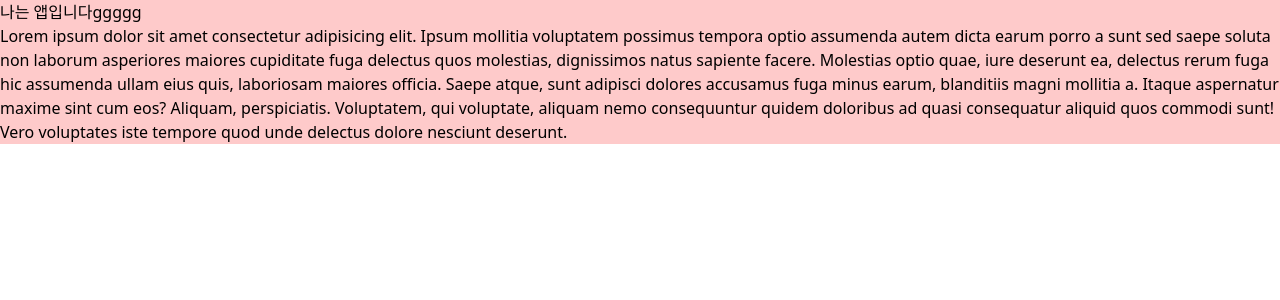
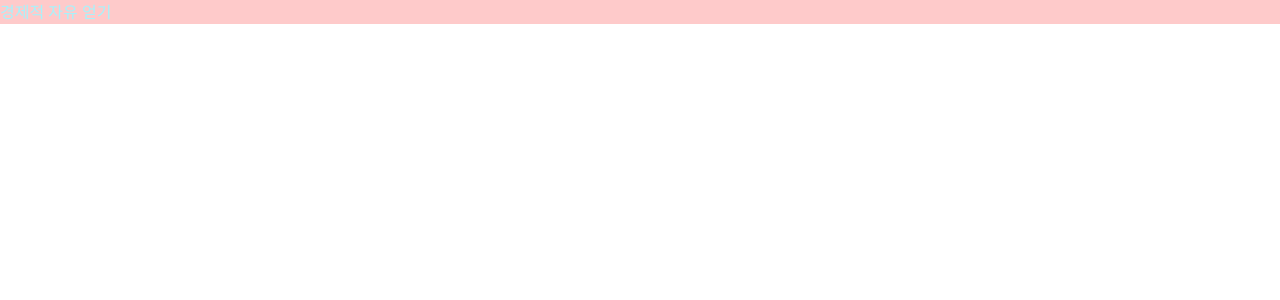
Before and after one commit to nninnnin/mandalart, a React app: page / in a window 1280 px wide. Shown: the top 300 px of the page. Built offline with nearby package versions, Linux system fonts and the light colour scheme.

Commit message:
Update tailwindconfig to recognize nested paths

```diff
--- a/src/App.tsx
+++ b/src/App.tsx
@@ -1,21 +1,11 @@
 import React from "react";
+
+import Goal from "./components/Goal";
 
 const App = () => {
   return (
     <div className="bg-red-200">
-      나는 앱입니다ggggg
-      <br />
-      Lorem ipsum dolor sit amet consectetur adipisicing elit. Ipsum mollitia
-      voluptatem possimus tempora optio assumenda autem dicta earum porro a sunt
-      sed saepe soluta non laborum asperiores maiores cupiditate fuga delectus
-      quos molestias, dignissimos natus sapiente facere. Molestias optio quae,
-      iure deserunt ea, delectus rerum fuga hic assumenda ullam eius quis,
-      laboriosam maiores officia. Saepe atque, sunt adipisci dolores accusamus
-      fuga minus earum, blanditiis magni mollitia a. Itaque aspernatur maxime
-      sint cum eos? Aliquam, perspiciatis. Voluptatem, qui voluptate, aliquam
-      nemo consequuntur quidem doloribus ad quasi consequatur aliquid quos
-      commodi sunt! Vero voluptates iste tempore quod unde delectus dolore
-      nesciunt deserunt.
+      <Goal text={"경제적 자유 얻기"} />
     </div>
   );
 };
--- /dev/null
+++ b/src/components/Goal.tsx
@@ -0,0 +1,7 @@
+import React from "react";
+
+const Goal = ({ text }: { text: string }) => {
+  return <div className="text-cyan-200">{text}</div>;
+};
+
+export default Goal;
--- a/tailwind.config.js
+++ b/tailwind.config.js
@@ -1,6 +1,6 @@
 /** @type {import('tailwindcss').Config} */
 module.exports = {
-  content: ["./src/*.tsx"],
+  content: ["./src/*.tsx", "./src/**/*.tsx"],
   theme: {
     extend: {},
   },
--- a/webpack.config.js
+++ b/webpack.config.js
@@ -4,6 +4,9 @@ module.exports = {
   entry: "./index.js",
   output: {
     filename: "main.js",
+  },
+  resolve: {
+    extensions: [".ts", ".js", ".tsx"],
   },
   module: {
     rules: [
```
Also changed, not shown: package.json (+5 -5 lines).
